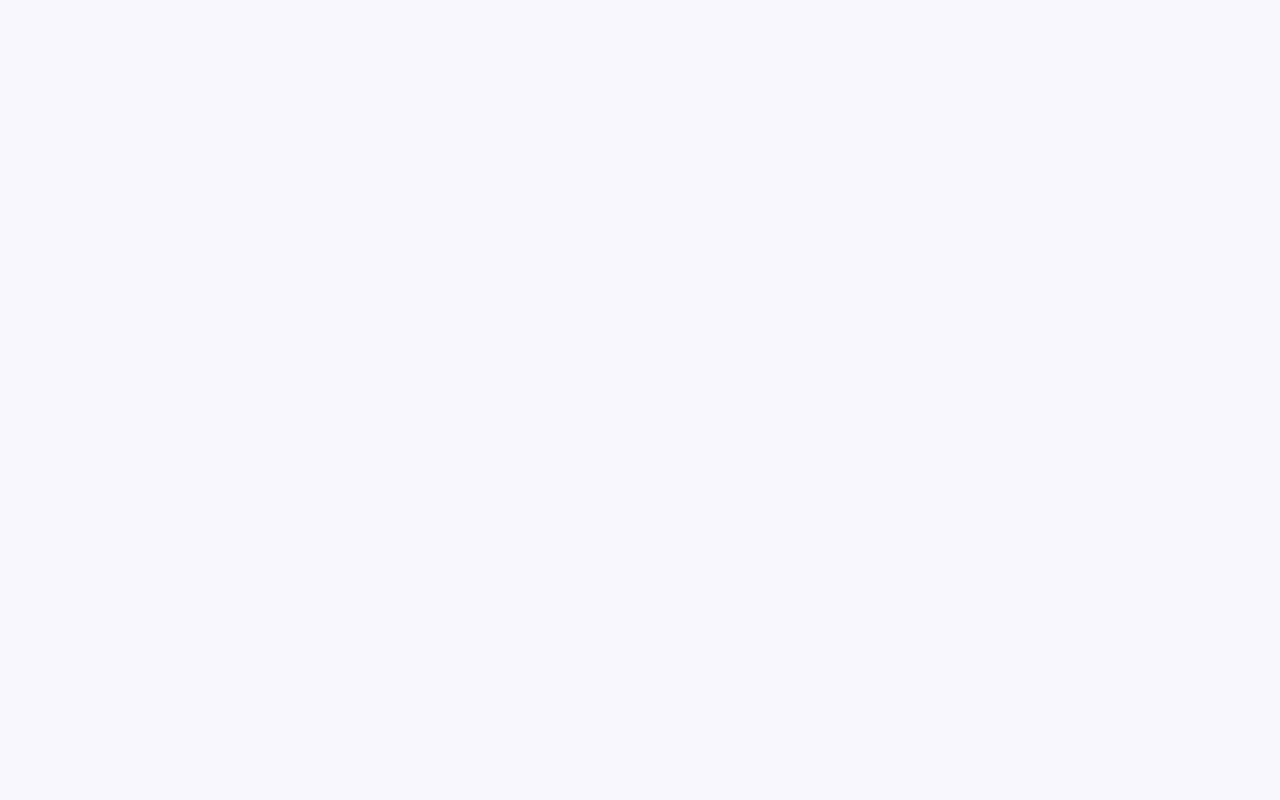
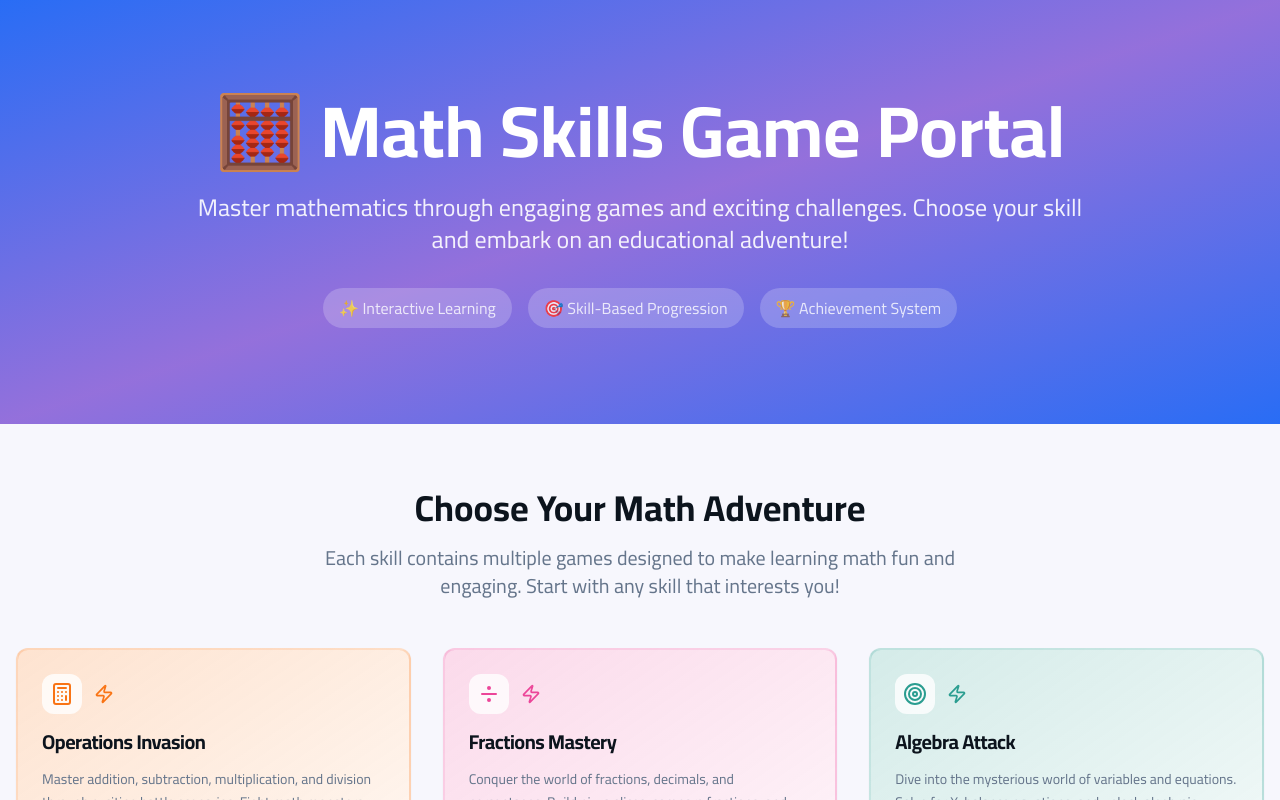
Before and after one commit to sanwaralkmali/math-skill-portal, a React (Vite) app: page / in a window 1280 px wide. Shown: the top 800 px of the page. Built offline with nearby package versions, Linux system fonts and the light colour scheme.

Commit message:
Deploy issue

```diff
--- a/src/App.tsx
+++ b/src/App.tsx
@@ -5,6 +5,7 @@ import { QueryClient, QueryClientProvider } from "@tanstack/react-query";
 import { BrowserRouter, Routes, Route, Navigate } from "react-router-dom";
 import NotFound from "./pages/NotFound";
 import SkillPage from "./pages/SkillPage";
+import Index from "./pages/Index";
 
 const queryClient = new QueryClient();
 
@@ -15,7 +16,7 @@ const App = () => (
       <Sonner />
       <BrowserRouter>
         <Routes>
-          <Route path="/" element={<div />} />
+          <Route path="/" element={<Index />} />
           <Route path="/skills/:skillName" element={<SkillPage />} />
           {/* ADD ALL CUSTOM ROUTES ABOVE THE CATCH-ALL "*" ROUTE */}
           <Route path="*" element={<NotFound />} />
```
